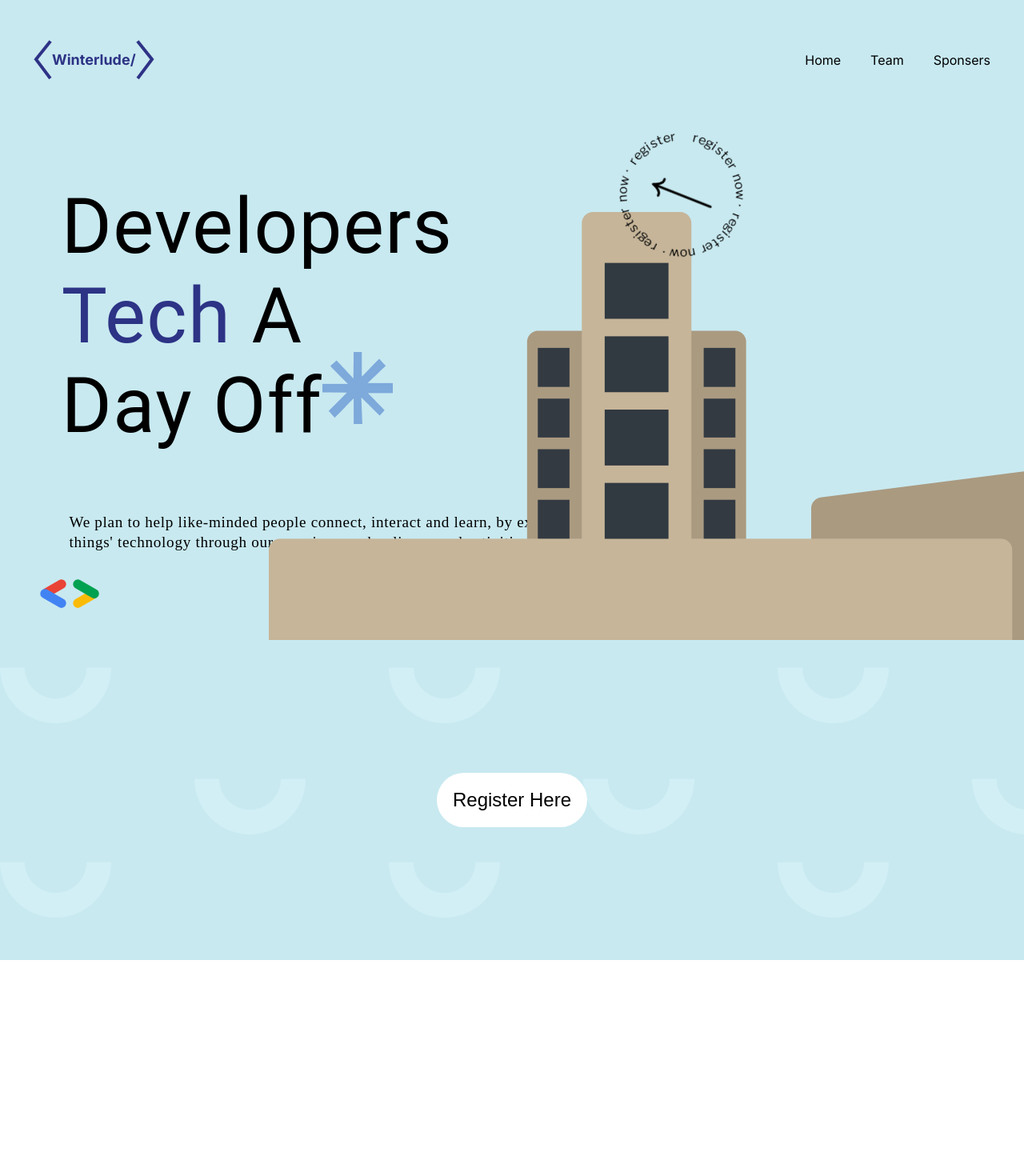
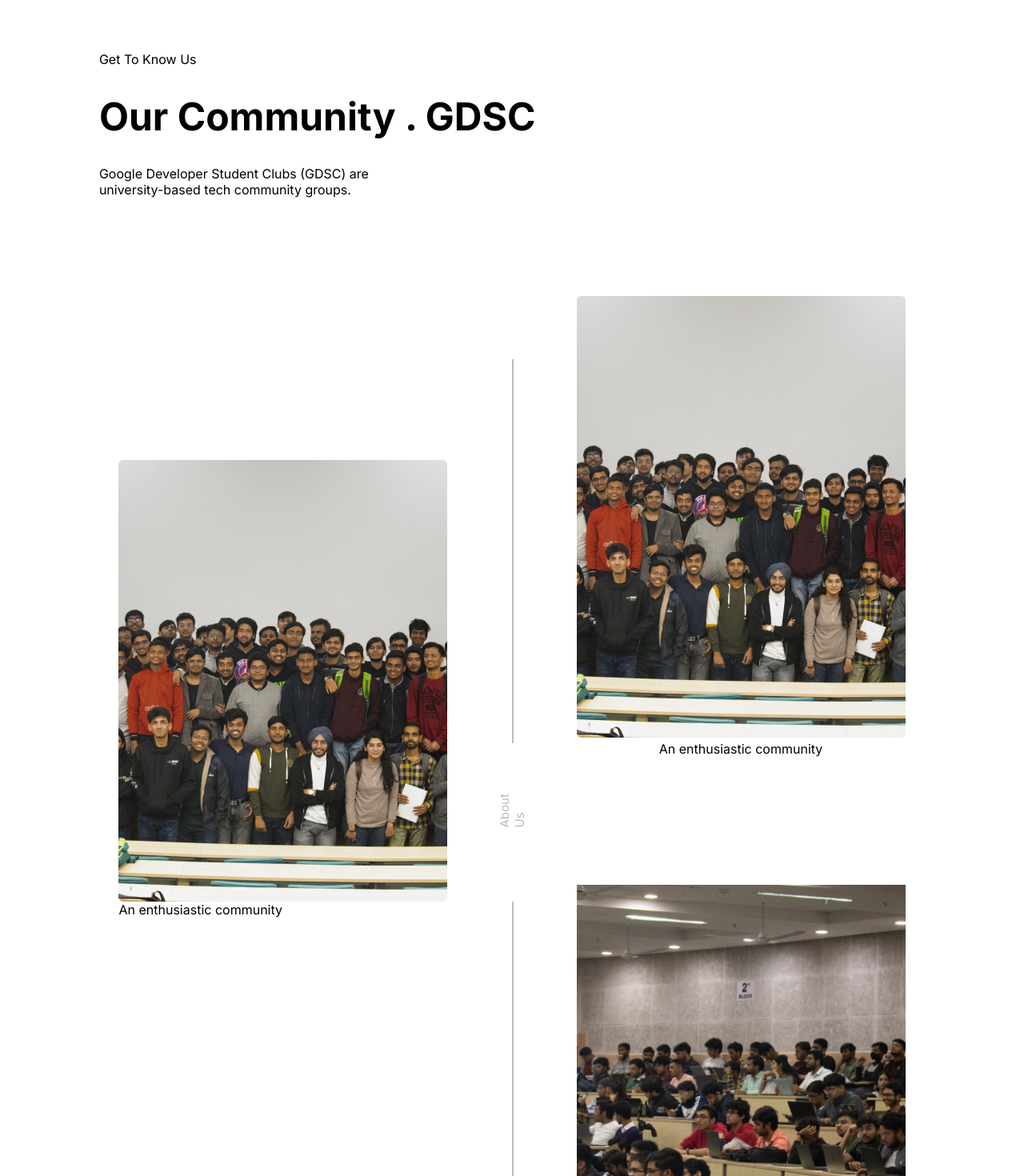
Before and after one commit to GDSC-IIITD/Winterlude23, a Next.js app: page / in a window 1280 px wide. Shown: the top 1470 px of the page at 80% size. Before the commit the page ends 1200 px from the top, so only its background shows below. Built offline with nearby package versions, Linux system fonts and the light colour scheme.

Commit message:
Community component desktop and mobile view

```diff
--- /dev/null
+++ b/components/community/community.jsx
@@ -0,0 +1,28 @@
+import React from 'react'
+import styles from "./community.module.css";
+export default function CommunityComponent() {
+    return (
+        <div className={styles.container}>
+            <div className={styles.head}>
+                <div><p>Get To Know Us</p></div>
+                <div><h1>Our Community . GDSC</h1></div>
+                <div><p>Google Developer Student Clubs (GDSC) are <br/> university-based tech community groups.</p></div>
+            </div>
+            <div className={styles.body}>
+                <div className={styles.bodyl}>
+                    <figure><img src="/assets/bootcamp.png" alt="" srcset="" /><figcaption>An enthusiastic community</figcaption></figure>
+                </div>
+                <div className={styles.bodym}>
+                    <div className={styles.line}></div>
+                    <div className={styles.about}><p><a href="#">About Us</a></p></div>
+                    <div className={styles.line}></div>
+                </div>
+                <div className={styles.bodyr}>
+                    <figure><img src="/assets/bootcamp.png" alt="" srcset="" /><figcaption>An enthusiastic community</figcaption></figure>
+                    <figure><img src="/assets/bootcamp2.png" alt="" srcset="" /><figcaption>An enthusiastic community</figcaption></figure>
+                </div>
+            </div>
+            <img className={styles.registerNow} src="/assets/headerRegister.png" alt="" />
+        </div>
+    )
+}
--- /dev/null
+++ b/components/community/community.module.css
@@ -0,0 +1,114 @@
+.container {
+    background: #ffffff;
+    position: relative;
+    padding: 2%;
+    padding-top: 5%;
+}
+
+.head{
+    display: flex;
+    flex-direction: column;
+    gap: 2em;
+    margin-left: 8%;
+}
+.head>div>h1{
+    font-size: 3em;
+}
+.body{
+    display: flex;
+    gap: 3em;
+    padding: 10%;
+}
+
+.bodyr>figure>img{
+    width: 100%;
+}
+.bodyl>figure>img{
+    display: block;
+    margin-top: 50%;
+}
+.bodyr>figure>figcaption{
+    text-align: center;
+}
+.bodyl{
+    display: block;
+    justify-content: center;
+    align-items: center;
+}
+
+.bodyl,.bodym, .bocyr{
+    flex: 1;
+}
+
+.bodym{
+    display: flex;
+    flex-direction: column;
+    gap: 5em;
+    margin-top: 8%;
+}
+.line{
+        border-left: 2px solid #c1b9b9;
+        height: 30em;
+        margin-left: 50%;
+}
+
+.about>p{
+    font-size: 15px;
+    transform: rotate(270deg) translateX(40%);
+    transform-origin: center;
+}
+.about>p>a{
+    text-decoration: none;
+    color: #c1b9b9;
+}
+
+.bodyr{
+    display: flex;
+    flex-direction: column;
+    justify-content: space-between;
+    gap: 10em;
+}
+
+
+.registerNow {
+    animation: rotateAnimation 10s linear 0s infinite forwards;
+    margin: 0;
+    margin-left: 50%;
+}
+
+
+
+@keyframes rotateAnimation {
+    0% {
+        transform: rotateZ(0deg);
+    }
+    100% {
+        transform: rotateZ(360deg);
+    }
+}
+
+/* ------------mobile view---------- */
+
+@media screen and (max-width: 600px){
+    .head{
+        margin-bottom: -5em;
+    }
+    .body{
+        flex-direction: column;
+        gap: 3em;
+        padding-top: 0;
+        margin-top: 0;
+    }
+    .registerNow{
+        width: 15%;
+    }
+    .bodyr>figure>img{
+        width: auto;
+    }
+    .bodym{
+        display: none;
+    }
+    .bodyr{
+        gap: 3em;
+    }
+}
--- a/pages/index.js
+++ b/pages/index.js
@@ -1,10 +1,12 @@
 import React from 'react'
+import CommunityComponent from '../components/community/community'
 import FooterComponent from '../components/footer/footer'
 import HeaderComponent from '../components/header/header'
 
 export default function Main() {
   return (
     <div>
+      <CommunityComponent />
       <HeaderComponent />
 
       <FooterComponent />
```
Also changed, not shown: public/assets/bootcamp.png (added), public/assets/bootcamp2.png (added).
